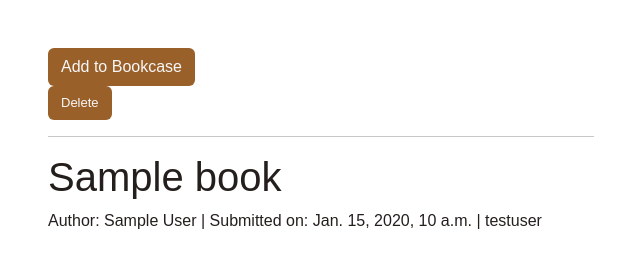
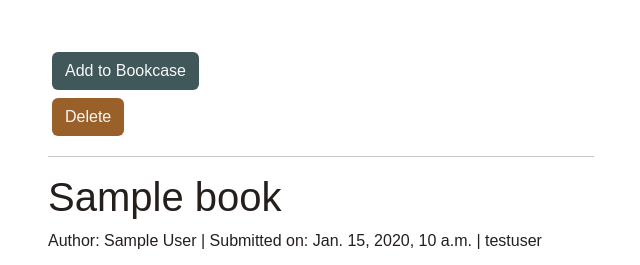
Before and after one commit to MerelMoehn/favoread, a Django app: a page that uses templates/book_detail.html in a window 1280 px wide. Shown: the part 56-321 px from the top of the page, without its empty margins (34-674 px from the left). Run offline with Django 3.2, Linux system fonts and the light colour scheme; a user stored in the database is signed in; data comes from the database, SQL or seed files in the repository; tables that the repository leaves empty hold one stand-in row (values such as "Sample post").

Commit message:
Feat: authentication for deleted books

```diff
--- a/bookcases/views.py
+++ b/bookcases/views.py
@@ -12,7 +12,8 @@ from .forms import SubmitForm
 
 class BookList(generic.ListView):
     model = Book
-    queryset = Book.objects.filter(approved=True, deleted=False).order_by('-created_on')[:3]
+    queryset = Book.objects.filter(
+        approved=True, deleted=False).order_by('-created_on')[:3]
     template_name = 'index.html'
 
 
@@ -74,7 +75,9 @@ class Bookcases(View):
         bookcases = Bookcase_book.objects.order_by(
             'bookcase_owner').distinct('bookcase_owner')
         books = None
+        query = None
         if 'q' in request.GET:
+            searched = True
             query = request.GET['q']
             if not query:
                 messages.error(request, "You didn't enter search criteria")
@@ -83,9 +86,15 @@ class Bookcases(View):
             queries = Q(title__icontains=query) | Q(author__icontains=query)
             books = Book.objects.filter(queries)
 
+        # To add pagination, show 6 owners per page
+        paginator = Paginator(bookcases, 6)
+        page_number = request.GET.get('page')
+        bookcases = paginator.get_page(page_number)
+
         context = {
             'books': books,
             'bookcases': bookcases,
+            'search_term': query,
             }
         return render(request, 'bookcases.html', context)
 
--- a/static/css/style.css
+++ b/static/css/style.css
@@ -9,6 +9,10 @@ a {
 
 .container-fluid{
     overflow: hidden;
+}
+
+li {
+    list-style-type: none;
 }
 
 
@@ -44,6 +48,11 @@ footer {
 .btn-search{
     border-color: #9A602A;
     color: #9A602A;
+}
+
+.btn-add{
+    background-color: #41585A;
+    color: #F7F7F7;
 }
 
 
--- a/templates/book_detail.html
+++ b/templates/book_detail.html
@@ -6,16 +6,15 @@
         <div class="col-md-6">
             {% if book.deleted %}
             <p class="error">This book has been deleted</p>
-            {% endif %}
-            {% if user.is_authenticated %}
+            {% elif user.is_authenticated %}
             <form action="{% url 'add_book' book.slug %}" method="POST">
                 {% csrf_token %}
-                <button class="btn btn-color" type="submit" name="book" value="{{book.slug}}">Add to Bookcase</button>
+                <button class="btn btn-add m-1" type="submit" name="book" value="{{book.slug}}">Add to Bookcase</button>
             </form>
             {% if book.submitted_by.id == user.id %}
             <form action="{% url 'delete_book' book.id %}" method="POST">
                 {% csrf_token %}
-                <button class="btn btn-delete" type="submit" name="book"
+                <button class="btn btn-color m-1" type="submit" name="book"
                     value="{{book.book.id}}">Delete</button>
             </form>
             {% endif %}
```
Also changed, not shown: templates/bookcases.html (+8 -0 lines).
